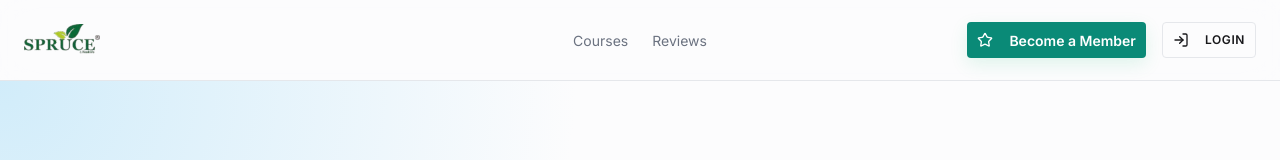
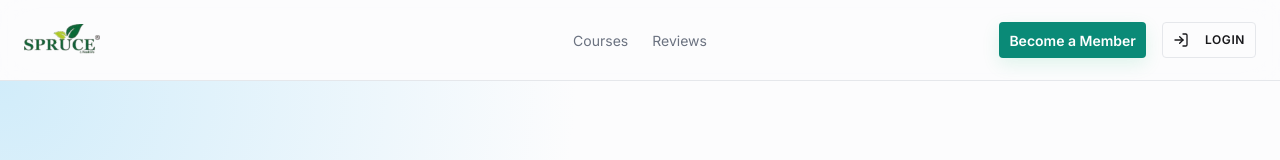
Before and after one commit to kautkarg/spruce-nep, a Next.js app: page / in a window 1280 px wide. Shown: the top 160 px of the page. Built offline with nearby package versions, Linux system fonts and the light colour scheme; no server answers.

Commit message:
remove icon from button (_for element <LinkComponent>_)

```diff
--- a/src/components/common/Header.tsx
+++ b/src/components/common/Header.tsx
@@ -2,7 +2,7 @@
 "use client";
 
 import Link from 'next/link';
-import { Menu, X, Leaf, UserCircle, LayoutDashboard, LogIn, Star } from 'lucide-react';
+import { Menu, X, Leaf, UserCircle, LayoutDashboard, LogIn } from 'lucide-react';
 import { Button } from '@/components/ui/button';
 import { Sheet, SheetContent, SheetTrigger, SheetClose, SheetHeader, SheetTitle } from '@/components/ui/sheet';
 import { usePathname } from 'next/navigation';
@@ -144,7 +144,6 @@ export function Header() {
             <div className="hidden md:flex items-center justify-end gap-4">
                 <Button asChild>
                     <Link href="/membership">
-                        <Star className="mr-2 h-4 w-4"/>
                         Become a Member
                     </Link>
                 </Button>
```
